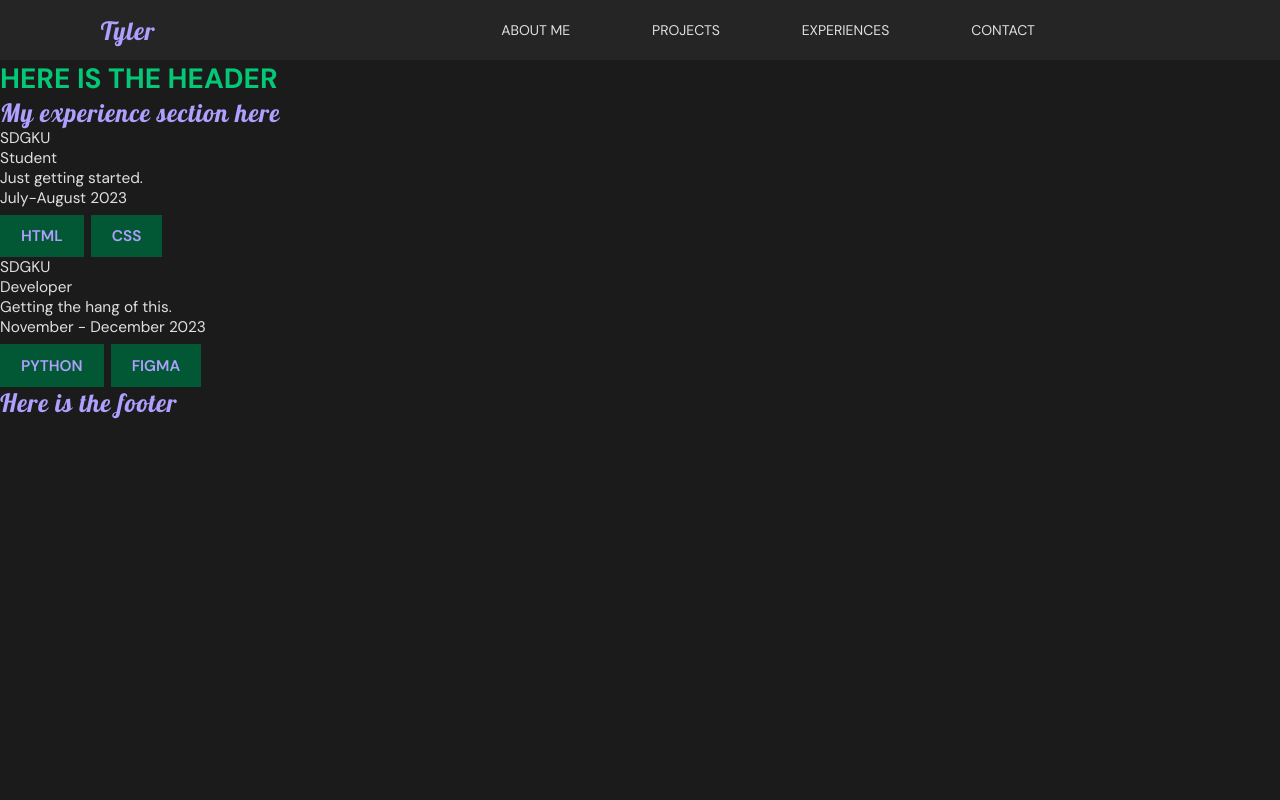
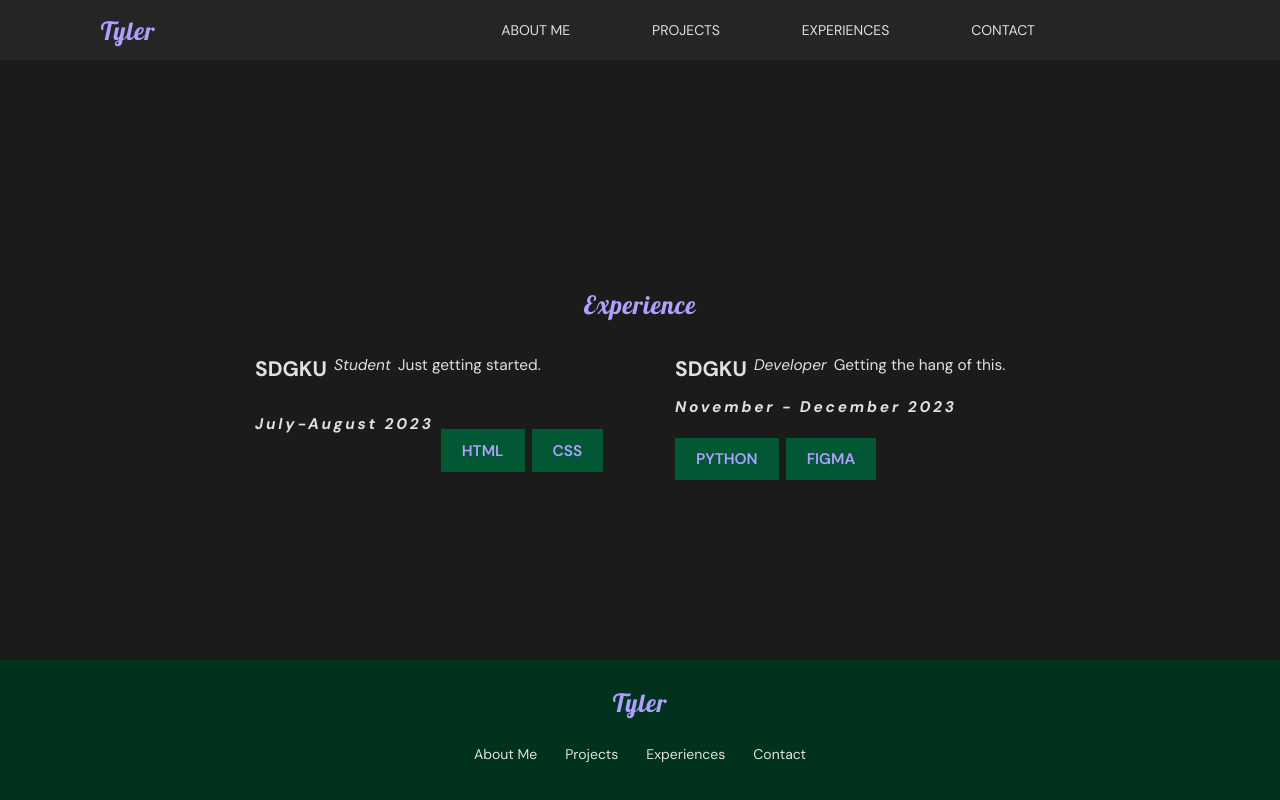
Before and after one commit to TylerSalvato/117-portfolio, a Django app: page /experience/ in a window 1280 px wide. Run offline with Django 5.2, Linux system fonts and the light colour scheme; data comes from the database, SQL or seed files in the repository.

Commit message:
thrid push

```diff
--- a/projects/urls.py
+++ b/projects/urls.py
@@ -6,6 +6,7 @@ from django.conf import settings
 
 urlpatterns = [
     path('', views.projects_list, name="projects_list"),
+    path('new/', views.project_new, name='new'),
 ]
 
 
--- a/static/css/css/base.css
+++ b/static/css/css/base.css
@@ -39,8 +39,13 @@ html {
     font-family: var(--sans-font);
     margin: 0px;
     padding: 0px;
+}
 
-
+body {
+    height: 100vh;
+    display: flex;
+    flex-direction: column;
+    justify-content: space-between;
 }
 
 /*Text Style*/
--- /dev/null
+++ b/static/css/css/footer.css
@@ -0,0 +1,21 @@
+footer {
+    height: 10rem;
+    background-color: var(--secondary-color-900);
+    display: flex;
+    justify-content: space-evenly;
+    align-items: center;
+}
+
+footer nav {
+    width: max-content;
+}
+
+footer nav a {
+    color: var(--neutral-color);
+    margin: 0px 1rem;
+    height: 2rem;
+}
+
+footer nav a:hover {
+    border-bottom: solid 2px var(--primary-color);
+}
--- a/static/css/css/responsive.css
+++ b/static/css/css/responsive.css
@@ -55,6 +55,17 @@ _ Medium: (641px and 1007px):
 
 }
 
+/*--- Footer ---*/
+footer {
+    flex-direction: column;
+}
+
+footer nav {
+    height: fit-content;
+}
+
+/*Tablet View*/
+
 @media((max-width:1007px)){
     html {
         font-size: 12px;
--- a/static/css/css/sections.css
+++ b/static/css/css/sections.css
@@ -85,20 +85,62 @@
     margin-top: 0.5rem;
 }
 
-a p:nth-child(2) {
+a p:nth-child(2), .experience-card p:nth-child(1) {
     font-size: 1.5rem;
     font-weight: bolder;
     margin-bottom: 0.5rem;
 }
 
-a p:nth-child(3) {
+a p:nth-child(3), .experience-card p:nth-child(2) {
     font-style: italic;
 }
 
-a p:nth-child(4) {
+a p:nth-child(4), .experience-card p:nth-child(4) {
     font-weight: bolder;
     font-style: italic;
     margin-bottom: 0.5rem;
     letter-spacing: 0.2rem;
 
 }
+
+/*---- Experience Section ----*/
+
+.experience-section {
+    flex-direction: column;
+    margin-top: 4rem;
+}
+
+.experience-list {
+    margin-top: 2rem;
+    display: flex;
+    flex-wrap: wrap;
+    justify-content: center;
+    width: 100%;
+    gap: 4rem;
+}
+
+.experience-card {
+    display: flex;
+    flex-wrap: wrap;
+    width: 25rem;
+    gap: 0.5rem;
+    padding: 0.5rem;
+}
+
+/*-- New Project --*/
+
+.manage-section {
+    flex-direction: column;
+
+}
+
+#projects-form {
+    display: flex;
+    flex-direction: column;
+    height: 35rem;
+    margin-top: 4rem;
+    justify-content: space-evenly;
+    width: 35rem;
+    padding: 3%;
+    border: solid 1px var(--secondary-color)
+}
--- a/templates/base.html
+++ b/templates/base.html
@@ -10,8 +10,8 @@
         href="https://fonts.googleapis.com/css2?family=DM+Sans:ital,opsz,wght@0,9..40,400;0,9..40,500;0,9..40,600;0,9..40,700;1,9..40,400;1,9..40,500;1,9..40,600;1,9..40,700&family=Lobster&family=Merriweather:wght@300&display=swap"
         rel="stylesheet" />
     <link rel="stylesheet" href="{% static './css/css/base.css' %}" />
-    <css></css>
     <link rel="stylesheet" href="{% static './css/css/header.css' %}" />
+    <link rel="stylesheet" href="{% static './css/css/footer.css' %}" />
     <link rel="stylesheet" href="{% static './css/css/sections.css' %}" />
     <link rel="stylesheet" href="{% static './css/css/responsive.css' %}" />
 
@@ -29,7 +29,7 @@
         <!--Left Side-->
 
         <div class="logo center">
-            <a href="">
+            <a href="{% url 'about' %}">
                 <h2>Tyler</h2>
             </a>
         </div>
@@ -63,13 +63,29 @@
 </body>
 
 </html>
-    <h1>Here is the header</h1>
+
 
     {% block content %}
 
     {% endblock content %}
 
-    <h2>Here is the footer</h2>
+    <footer>
+        <a href="{% url 'about' %}">
+            <h2>Tyler</h2>
+        </a>
+
+        <nav class="nav-footer center">
+            <a href="{% url 'about' %}">About Me</a>
+            <a href="{% url 'projects_list' %}">Projects</a>
+            <a href="{% url 'experience_list' %}">Experiences</a>
+            <a href="">Contact</a>
+
+        </nav>
+
+
+    </footer>
+
+
 
 </body>
 </html>
--- a/templates/experience/list.html
+++ b/templates/experience/list.html
@@ -5,15 +5,15 @@
 
 {% block content %}
 
-<section >
+<section class="experience-section center">
 
-    <h2>My experience section here</h2>
+    <h2>Experience</h2>
 
-    <div >
+    <div class="experience-list">
 
         {% for experience in experiences %}
 
-        <div >
+        <div class="experience-card">
             <p>{{ experience.entity }}</p>
             <p>{{ experience.title }}</p>
             <p> {{ experience.description }} </p>
@@ -22,14 +22,15 @@
                 {% for tech in experience.technologies.all %}
                 <label>{{ tech.name }}</label>
                 {% endfor %}
+            </div>
 
+        </div>
 
-            </div>
-            </a>
-        </div>
+        {% endfor %}
+
     </div>
 </section>
 
-{% endfor %}
+
 
 {% endblock content %}
--- a/templates/pages/about.html
+++ b/templates/pages/about.html
@@ -5,7 +5,7 @@
 
 {% block content %}
 
-<h1>This is my about page! and is working, mmhmm</h1>
+
 
 <section class="about-section">
     <div class="img-container center">
--- a/templates/projects/list.html
+++ b/templates/projects/list.html
@@ -7,7 +7,7 @@
 
 
 
-<h1>This is my projects page! and is working, mmhmm</h1>
+
 
 
 
```
Also changed, not shown: projects/forms.py (added, +18 -0 lines), projects/views.py (+8 -0 lines), templates/projects/new.html (added, +24 -0 lines).
